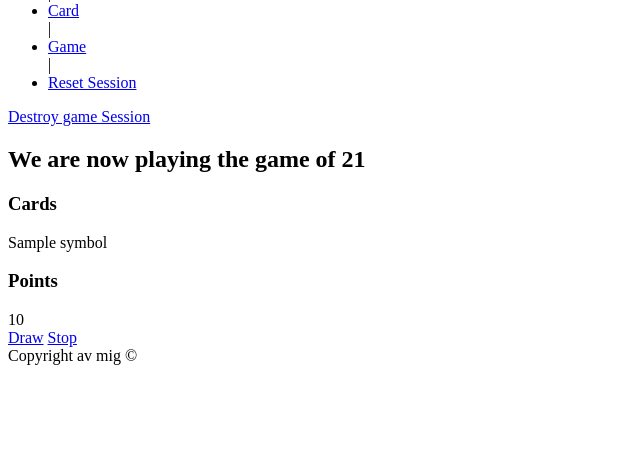
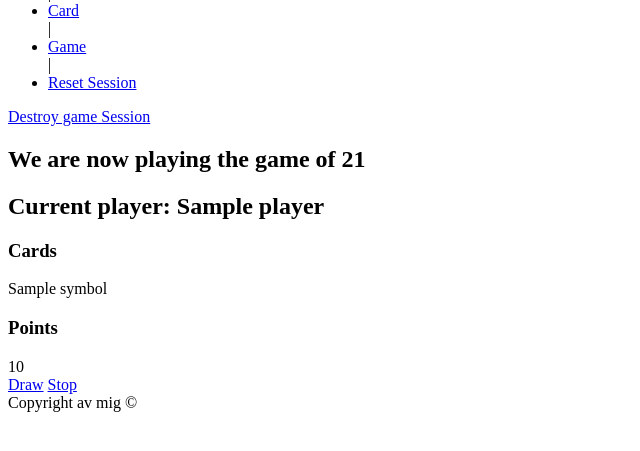
Before and after one commit to KristofferOhlund/mvc, a Symfony app: template templates/game/game-play.html.twig in a window 1280 px wide. Shown: the part 220-671 px from the top of the page, without its empty margins (0-640 px from the left). Run offline with Twig, Linux system fonts and the light colour scheme; the template is opened without the code that fills it: most values are stand-ins (such as "Sample title", 1, 10 or a date in 2020); some libraries are stand-ins or nearby versions.

Commit message:
Update template to only interact with player variable

```diff
--- a/templates/game/game-play.html.twig
+++ b/templates/game/game-play.html.twig
@@ -11,8 +11,8 @@
 
 
         <section class="player1">
-            <div class="player" class="{{ player.getName() ? 'active' : 'inactive' }}">
             <article>
+                <h2>Current player: {{ player.getName() }}</h2>
                 <h3>Cards</h3>
                     {% for card in player.showHand() %}
                         <span class="card {{ card.getCardColor() }}">{{ card.getSymbol() }}</span>
@@ -20,7 +20,6 @@
                 <h3>Points</h3>
                 {{ player.getPoints() }}
             </article>
-            </div>
         </section>
 
         <section class="buttons">
```
Lines whose indentation alone changed are shown as unchanged.
